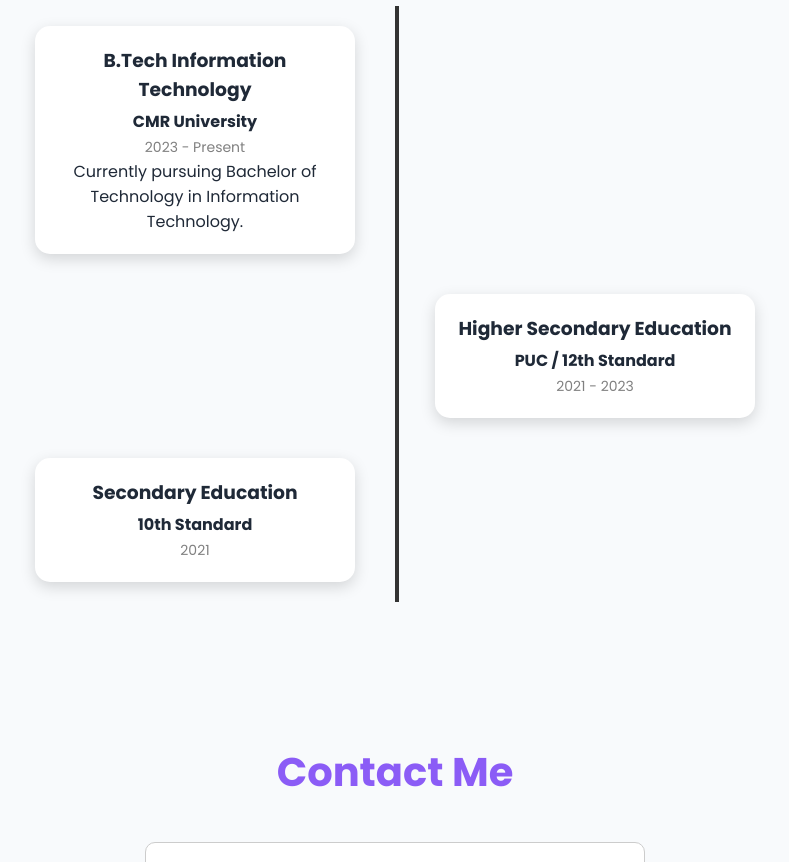
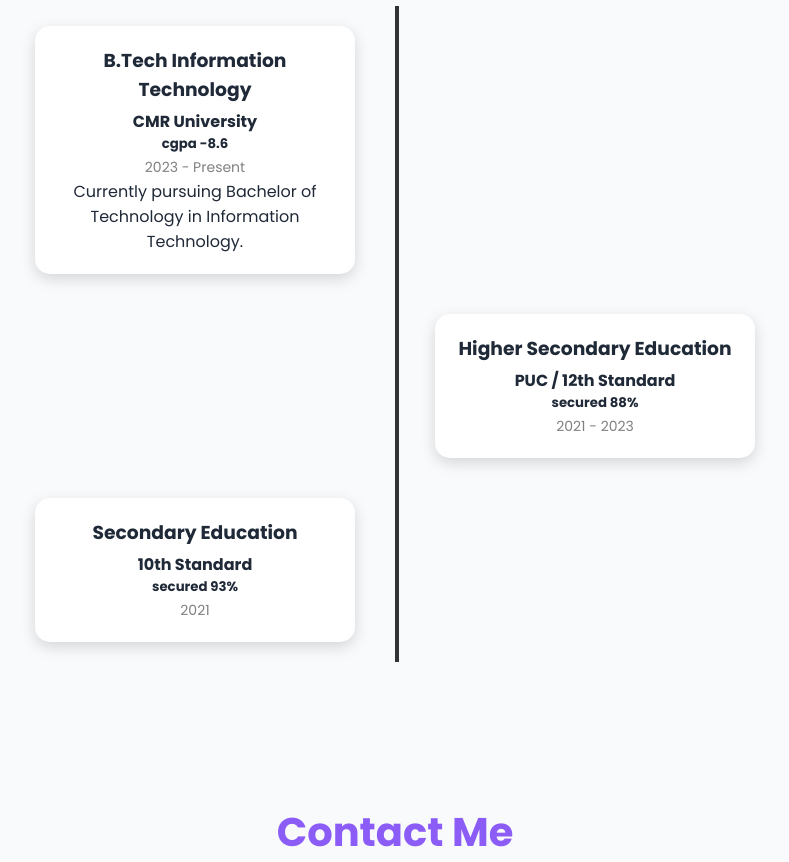
Before and after one commit to Ananya-BL04/portfolio-website, a plain HTML site: page index.html in a window 1280 px wide. Shown: the part 2680-3542 px from the top of the page, without its empty margins (245-1034 px from the left). Drawn offline with Linux system fonts and the light colour scheme.

Commit message:
updated education section

```diff
--- a/index.html
+++ b/index.html
@@ -229,7 +229,9 @@ models with multilingual mobile support.
             <div class="timeline-content">
                 <h3>B.Tech Information Technology</h3>
                 <h4>CMR University</h4>
+                <h5> cgpa -8.6</h5>
                 <span>2023 - Present</span>
+
                 <p>
                     Currently pursuing Bachelor of Technology in Information Technology.
 
@@ -242,6 +244,7 @@ models with multilingual mobile support.
             <div class="timeline-content">
                 <h3>Higher Secondary Education</h3>
                 <h4>PUC / 12th Standard</h4>
+                <h5>secured 88%</h5>
                 <span>2021 - 2023</span>
 
             </div>
@@ -252,6 +255,7 @@ models with multilingual mobile support.
             <div class="timeline-content">
                 <h3>Secondary Education</h3>
                 <h4>10th Standard</h4>
+                 <h5>secured 93%</h5>
                 <span>2021</span>
 
             </div>
```
